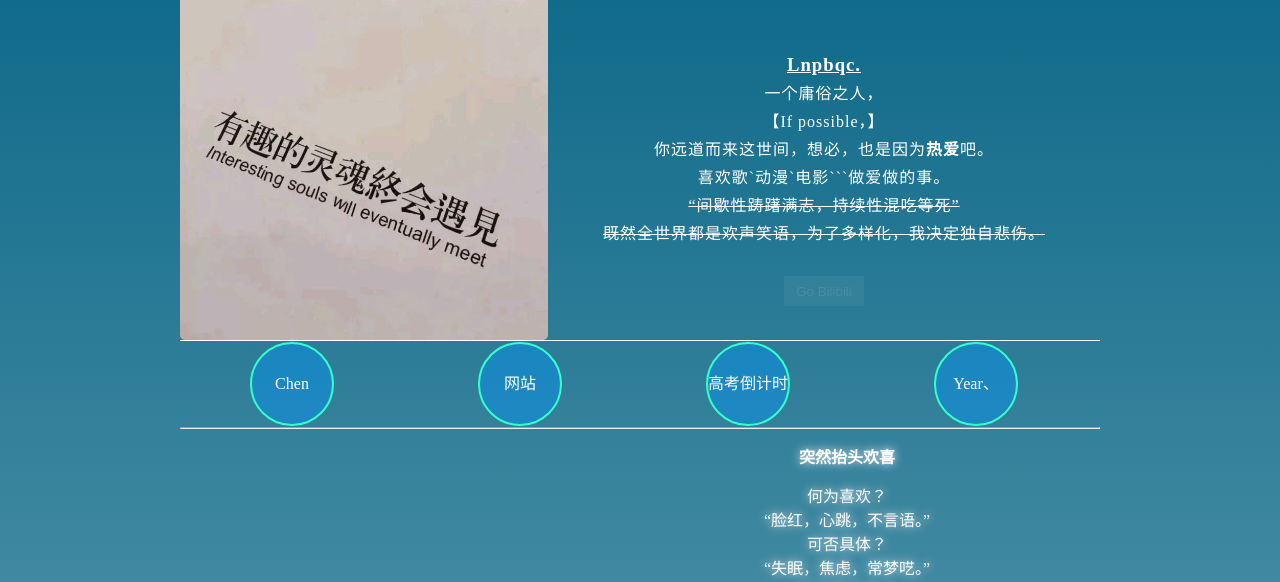
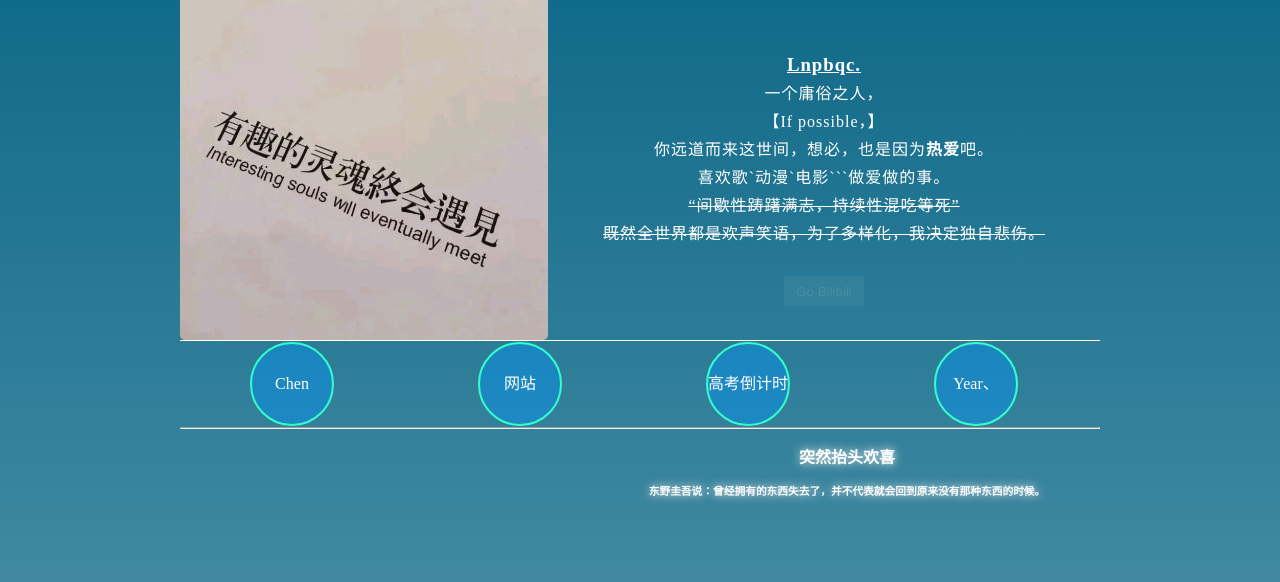
Before and after one commit to lnpbqc/lnpbqc.github.io, a plain HTML site: page index.html in a window 1280 px wide. Both pictures are taken after a click on the item "Year、". Shown: the part 111-693 px from the top of the page. Drawn offline with nearby package versions, Linux system fonts and the light colour scheme; no server answers; a script that the page names is missing.

Commit message:
Update index.html

```diff
--- a/index.html
+++ b/index.html
@@ -198,6 +198,8 @@
                 <div class="old">18</div>
                 <div class="word">
                     <h4 style="margin: 15px auto;">突然抬头欢喜</h4>
+                    <h6><b>东野圭吾说：曾经拥有的东西失去了，并不代表就会回到原来没有那种东西的时候。</b></h6>
+                    <!--
                     <ul>
                         <li>何为喜欢？</li>
                         <li>“脸红，心跳，不言语。”</li>
@@ -227,6 +229,7 @@
                         <li>可否再具体?</li>
                         <li>“花样年华，错过你。”</li>
                     </ul>
+                    -->
                 </div>
             </div>
         </div>
```
